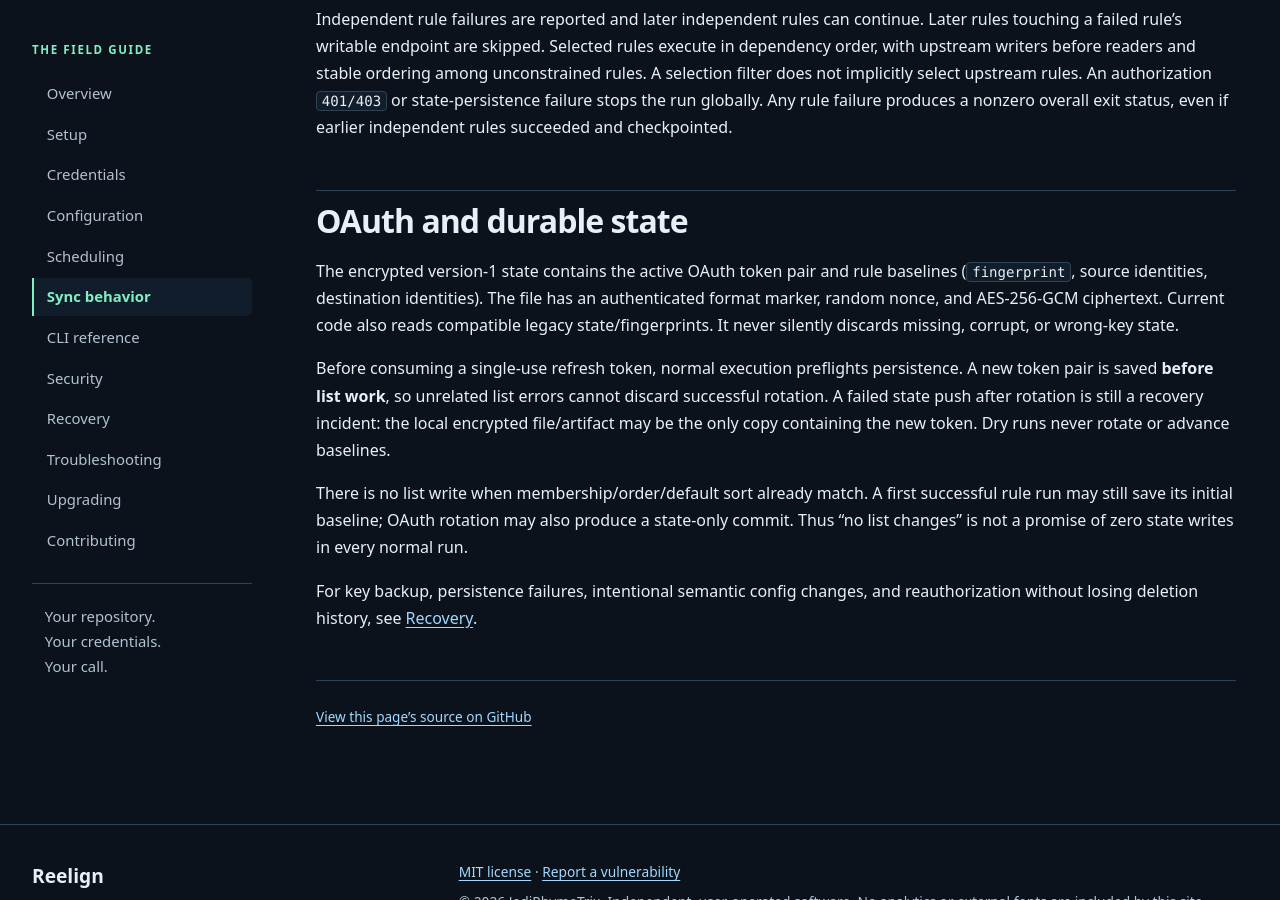
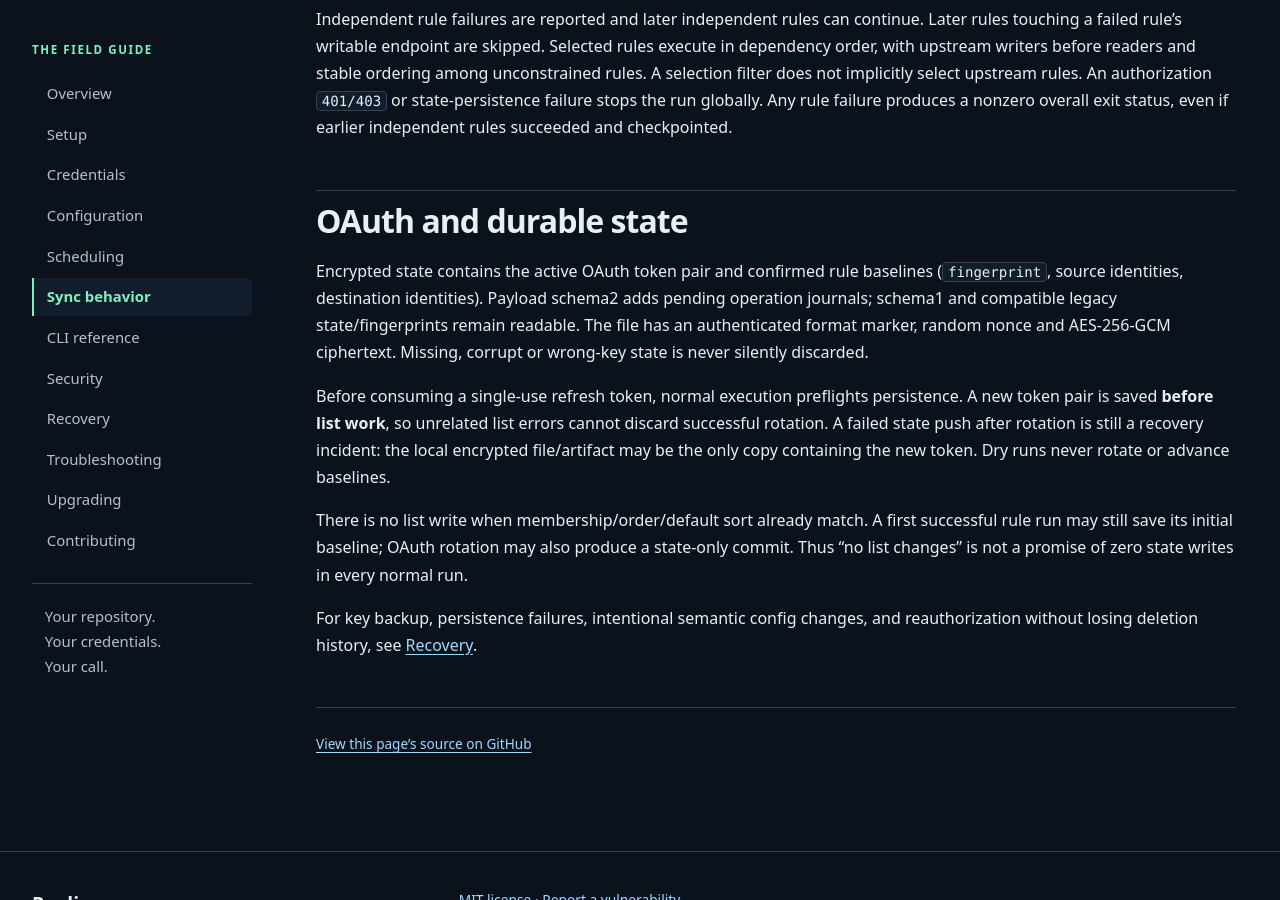
Before and after one commit to JediRhymeTrix/reelign, a Jekyll site: the page built from docs/behavior.md, in a window 1280 px wide and 900 px high, scrolled down 6620 px. Built offline with Jekyll 4.4.1, drawn with Linux system fonts in a browser that asks for light colours.

Commit message:
Clarify pending job summaries and finalize 1.2 release notes

````diff
--- a/docs/behavior.md
+++ b/docs/behavior.md
@@ -233,7 +233,11 @@ Independent rule failures are reported and later independent rules can continue.
 
 ## OAuth and durable state
 
-The encrypted version-1 state contains the active OAuth token pair and rule baselines (`fingerprint`, source identities, destination identities). The file has an authenticated format marker, random nonce, and AES-256-GCM ciphertext. Current code also reads compatible legacy state/fingerprints. It never silently discards missing, corrupt, or wrong-key state.
+Encrypted state contains the active OAuth token pair and confirmed rule baselines
+(`fingerprint`, source identities, destination identities). Payload schema2 adds
+pending operation journals; schema1 and compatible legacy state/fingerprints remain
+readable. The file has an authenticated format marker, random nonce and AES-256-GCM
+ciphertext. Missing, corrupt or wrong-key state is never silently discarded.
 
 Before consuming a single-use refresh token, normal execution preflights persistence. A new token pair is saved **before list work**, so unrelated list errors cannot discard successful rotation. A failed state push after rotation is still a recovery incident: the local encrypted file/artifact may be the only copy containing the new token. Dry runs never rotate or advance baselines.
 
--- a/syncer/runner.py
+++ b/syncer/runner.py
@@ -352,6 +352,8 @@ def main(argv=None):
             summary.append(entry)
         if path := os.environ.get("GITHUB_STEP_SUMMARY"):
             with open(path, "a", encoding="utf-8") as stream:
+                if any(entry.get("status") == "pending_verification" for entry in summary):
+                    stream.write("## Pending verification — not converged\nAcknowledged effects will be verified on a later scheduled run.\n\n")
                 stream.write("## List sync\n```json\n" + json.dumps(summary, indent=2) + "\n```\n")
         return 1 if had_error else 0
     except (SyncError, ValueError, KeyError, TypeError, OSError) as exc:
````
Also changed, not shown: CHANGELOG.md.
